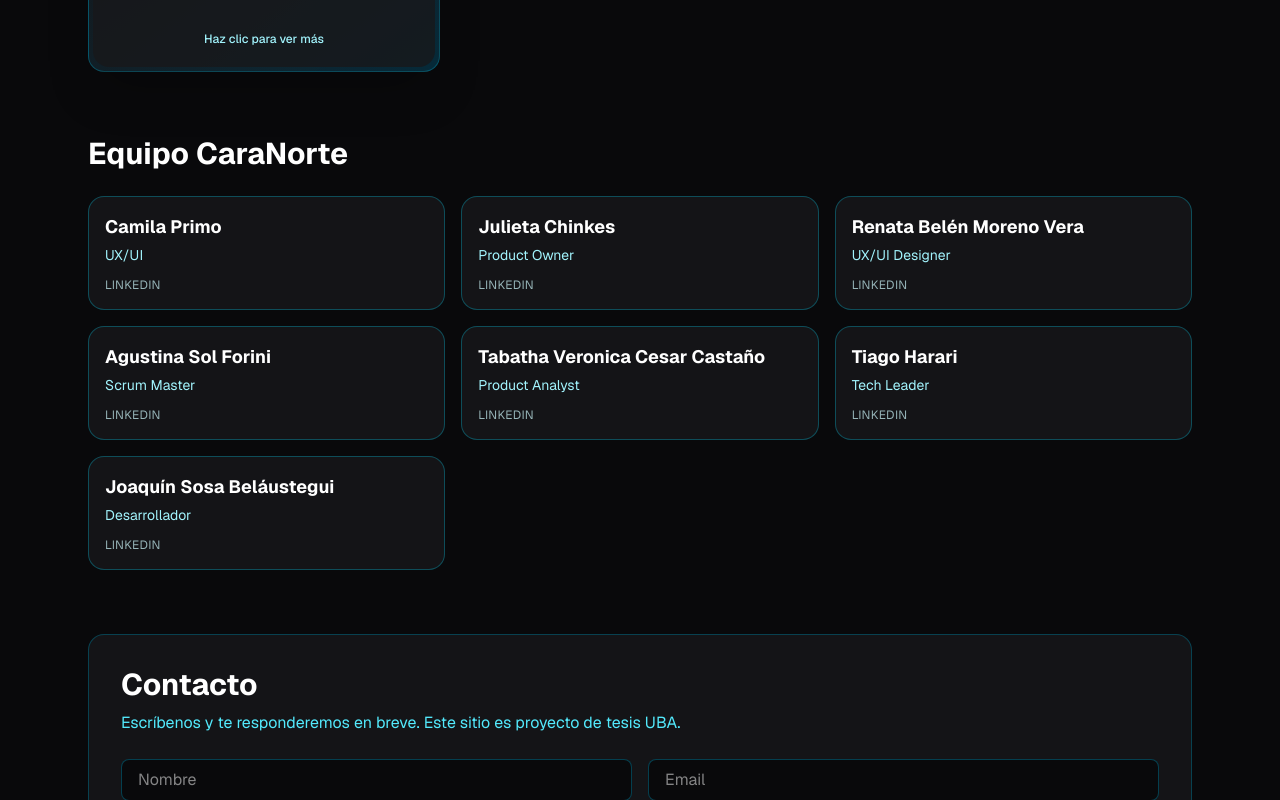
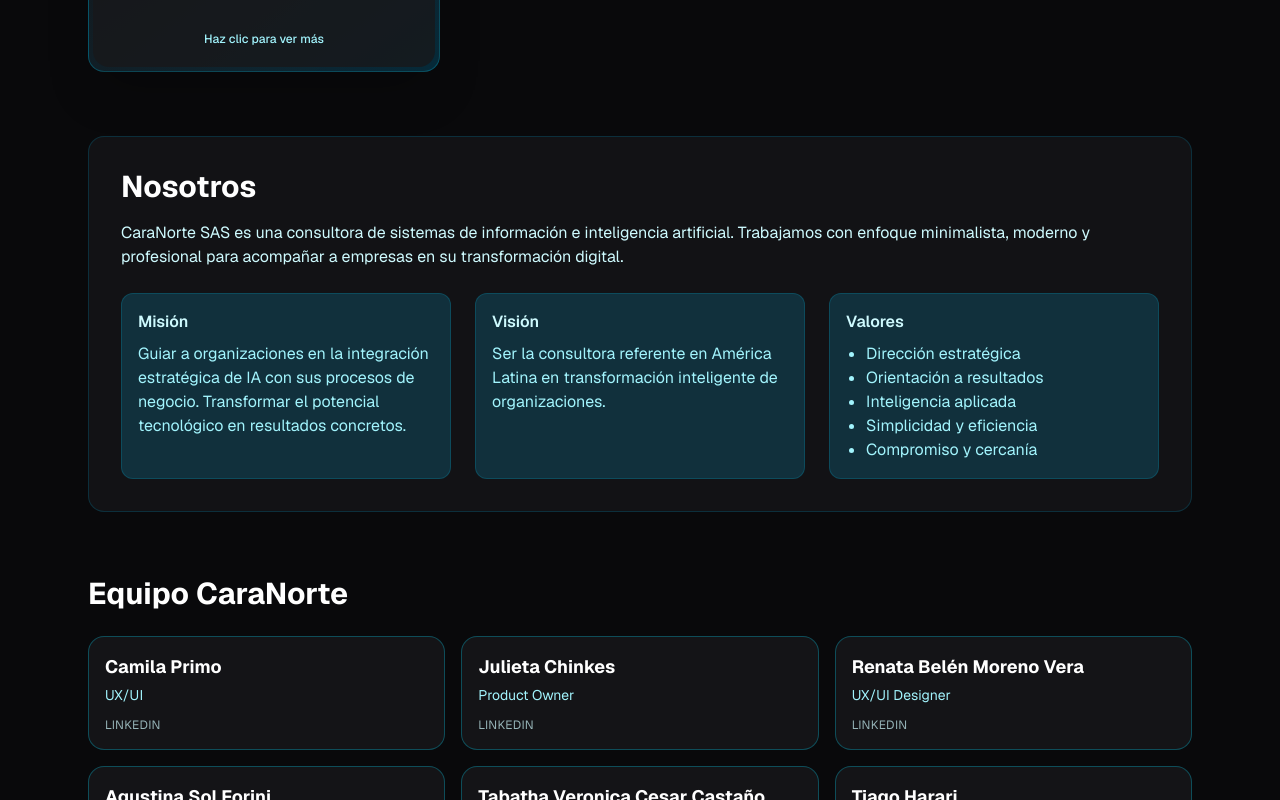
Before and after one commit to joacosb/caranorte, a Next.js app: page / in a window 1280 px wide. Shown: the part 1600-2400 px from the top of the page. Built offline with nearby package versions, Linux system fonts and the light colour scheme.

Commit message:
feat: add nosotros section with mission vision values

```diff
--- a/src/app/page.tsx
+++ b/src/app/page.tsx
@@ -160,6 +160,32 @@ export default function Home() {
           </div>
         </section>
 
+        <section id="nosotros" className="rounded-2xl border border-cyan-700/30 bg-zinc-900/70 p-8">
+          <h2 className="text-3xl font-bold text-white">Nosotros</h2>
+          <p className="mt-4 text-cyan-100">CaraNorte SAS es una consultora de sistemas de información e inteligencia artificial. Trabajamos con enfoque minimalista, moderno y profesional para acompañar a empresas en su transformación digital.</p>
+
+          <div className="mt-6 grid gap-6 md:grid-cols-2 lg:grid-cols-3">
+            <article className="rounded-xl border border-cyan-500/20 bg-cyan-900/50 p-4">
+              <h3 className="font-semibold text-cyan-100">Misión</h3>
+              <p className="mt-2 text-cyan-200">Guiar a organizaciones en la integración estratégica de IA con sus procesos de negocio. Transformar el potencial tecnológico en resultados concretos.</p>
+            </article>
+            <article className="rounded-xl border border-cyan-500/20 bg-cyan-900/50 p-4">
+              <h3 className="font-semibold text-cyan-100">Visión</h3>
+              <p className="mt-2 text-cyan-200">Ser la consultora referente en América Latina en transformación inteligente de organizaciones.</p>
+            </article>
+            <article className="rounded-xl border border-cyan-500/20 bg-cyan-900/50 p-4">
+              <h3 className="font-semibold text-cyan-100">Valores</h3>
+              <ul className="mt-2 list-disc pl-5 text-cyan-200">
+                <li>Dirección estratégica</li>
+                <li>Orientación a resultados</li>
+                <li>Inteligencia aplicada</li>
+                <li>Simplicidad y eficiencia</li>
+                <li>Compromiso y cercanía</li>
+              </ul>
+            </article>
+          </div>
+        </section>
+
         <section id="equipo">
           <h2 className="text-3xl font-bold text-white">Equipo CaraNorte</h2>
           <div className="mt-6 grid gap-4 md:grid-cols-2 lg:grid-cols-3">
```
